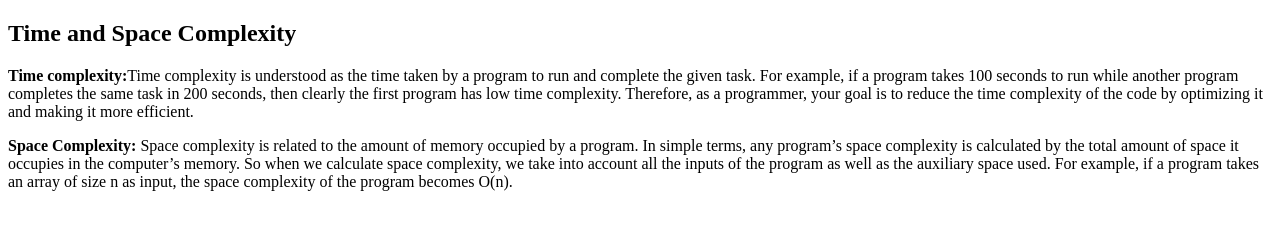
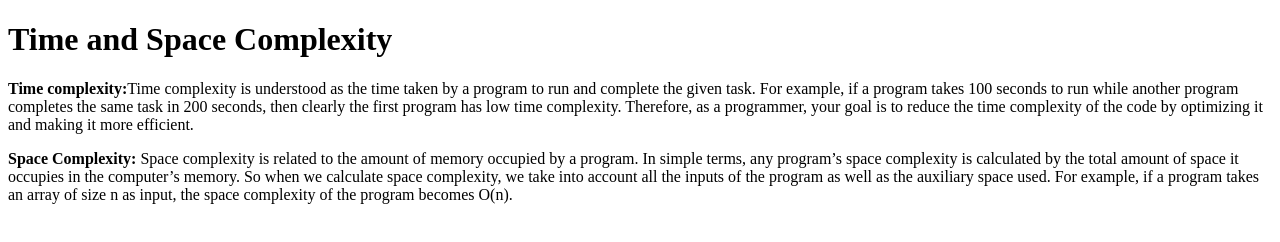
Before and after one commit to acciojob/time-and-space-complexity-Amit-Kumar22, a website: page main.html in a window 1280 px wide. Drawn offline with Linux system fonts and the light colour scheme.

Commit message:
created a submission

```diff
--- a/main.html
+++ b/main.html
@@ -11,9 +11,8 @@
 
     <script type="text/javascript" src="./script.js">
 </script>
-	<header><h2>Time and Space Complexity<h2></header>
 	<div>
-
+	<header><h1>Time and Space Complexity<h1></header>
 
 			<p><b>Time complexity:</b>Time complexity is understood as the time taken by a program to run and complete the given task. For example, if a program takes 100 seconds to run while another program completes the same task in 200 seconds, then clearly the first program has low time complexity. Therefore, as a programmer, your goal is to reduce the time complexity of the code by optimizing it and making it more efficient.</p>
 		<p><b>Space Complexity:</b> Space complexity is related to the amount of memory occupied by a program. In simple terms, any program’s space complexity is calculated by the total amount of space it occupies in the computer’s memory. So when we calculate space complexity, we take into account all the inputs of the program as well as the auxiliary space used. For example, if a program takes an array of size n as input, the space complexity of the program becomes O(n).</p>
```
